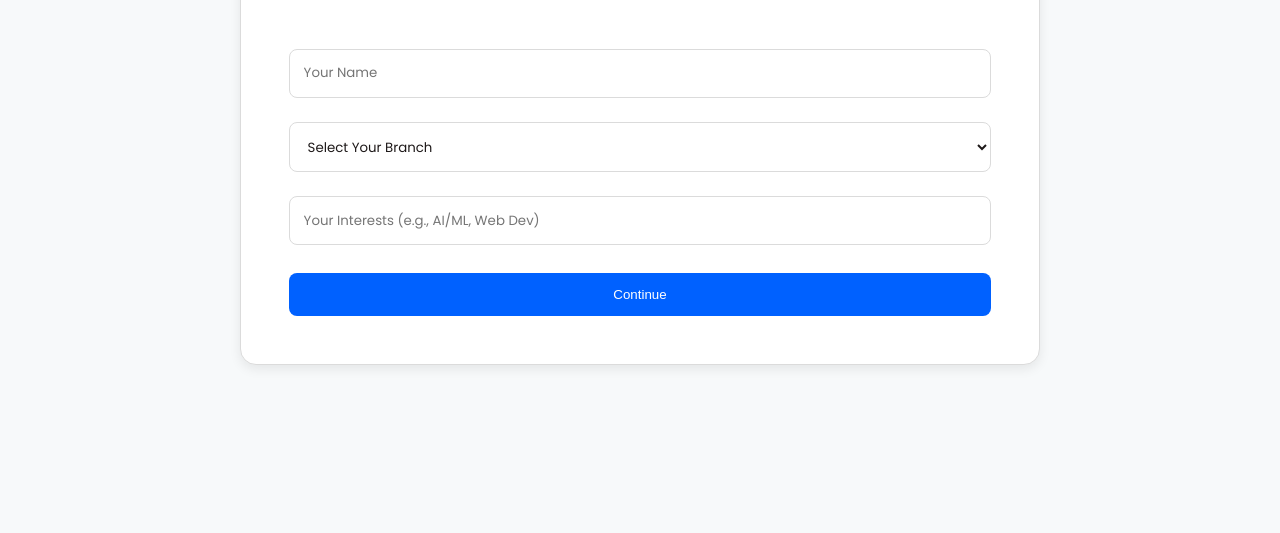
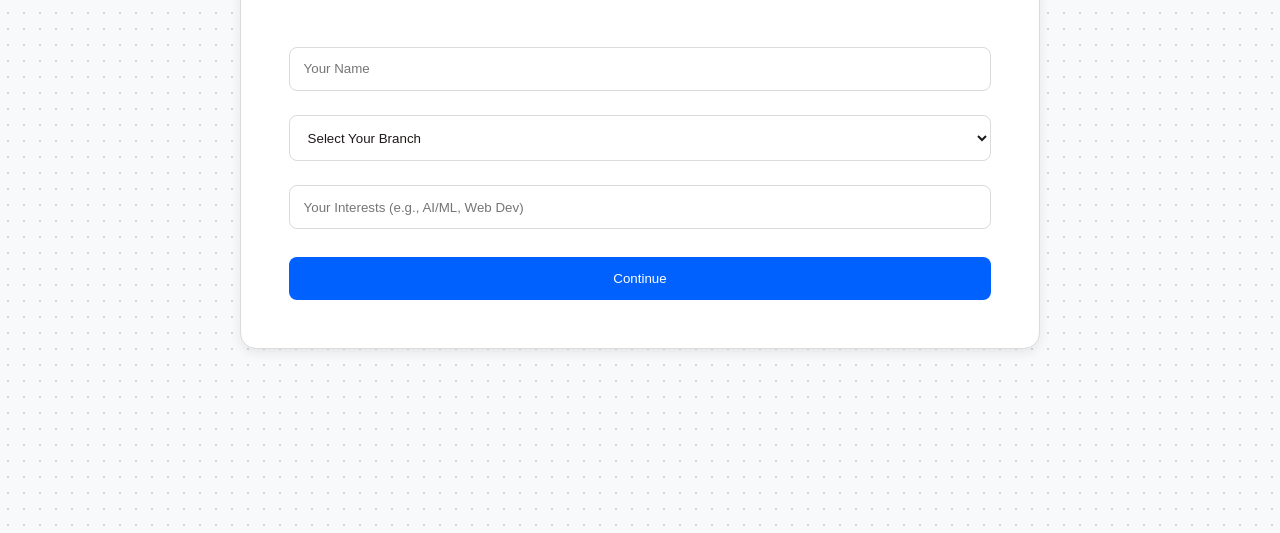
Before and after one commit to dhrma-tech/career_copilot, a website: page index.html in a window 1280 px wide. Shown: the part 331-864 px from the top of the page. Drawn offline with Linux system fonts and the light colour scheme.

Commit message:
Update style.css

```diff
--- a/style.css
+++ b/style.css
@@ -1,3 +1,10 @@
+/* === Clean Login Page Styles === */
+body {
+  /* A subtle background pattern for a professional look */
+  background-image: radial-gradient(#d7d7d7 1px, transparent 1px);
+  background-size: 16px 16px;
+}
+
 @import url('https://fonts.googleapis.com/css2?family=Poppins:wght@400;500;700&display=swap');
 
 :root {
```
